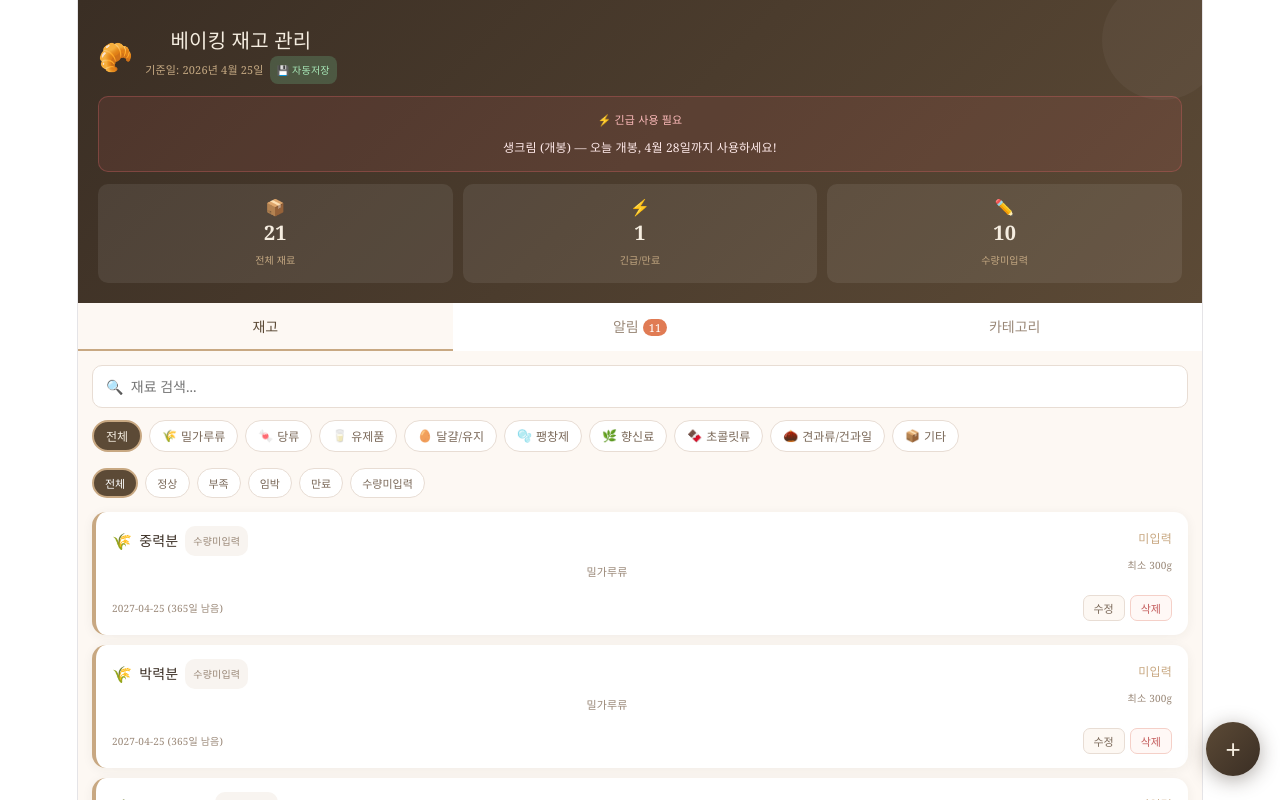
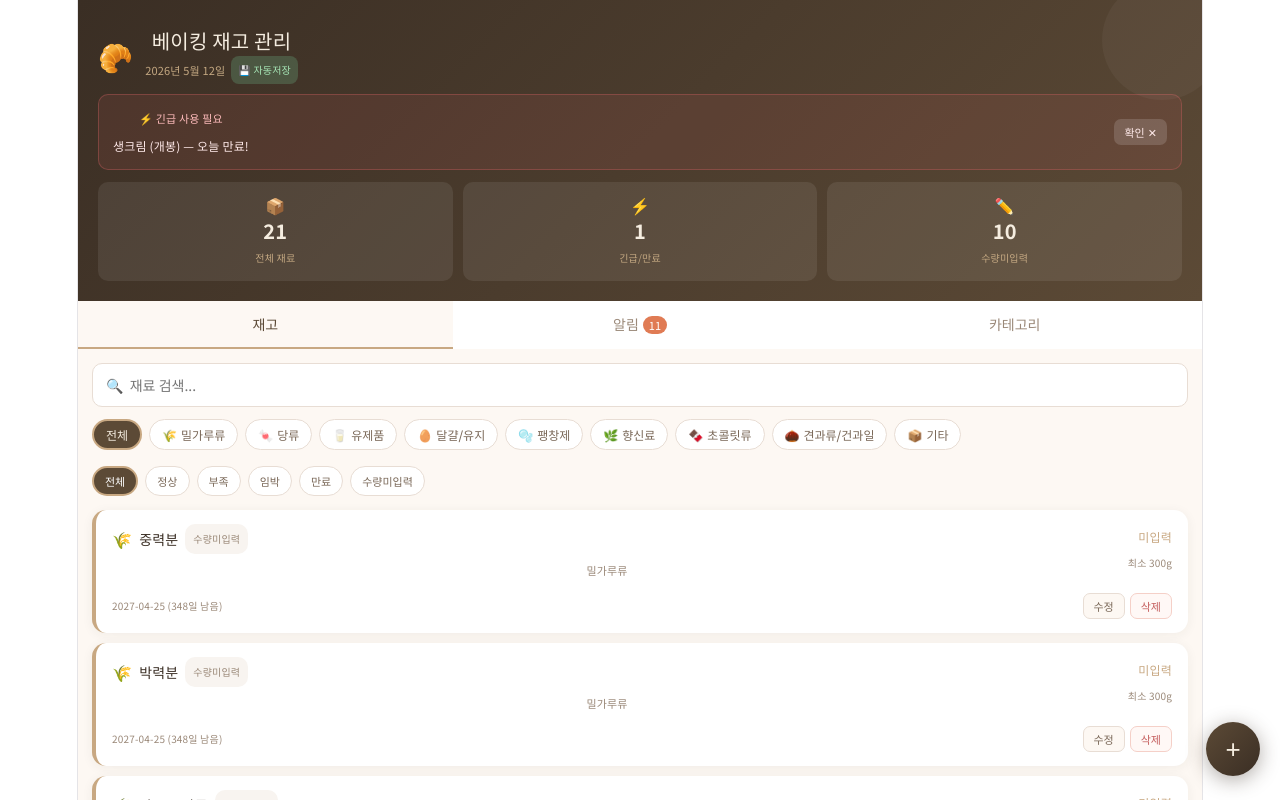
Before and after one commit to decafblend/baking-app, a React (Vite) app: page / in a window 1280 px wide. Shown: the top 800 px of the page. Built offline with nearby package versions, Linux system fonts and the light colour scheme.

Commit message:
수정1(글씨체,기준일)

```diff
--- a/src/App.jsx
+++ b/src/App.jsx
@@ -1,7 +1,6 @@
 import { useState, useEffect } from "react";
 
 const UNITS = ["g", "kg", "ml", "L", "개", "tsp", "tbsp", "컵"];
-const TODAY = "2026-04-25";
 
 const EMOJI_PALETTE = [
   "🌾","🍬","🥛","🥚","🫧","🌿","🌰","📦","🍫","🍋","🫐","🍓",
@@ -76,56 +75,31 @@ export default function BakingInventory() {
   const [form, setForm] = useState({ name: "", category: "", quantity: "", unit: "g", minStock: "", expiry: "" });
   const [notification, setNotification] = useState(null);
 
+  const [dismissedBanners, setDismissedBanners] = useState([]);
+
   // ── 저장/불러오기 ──────────────────────────────────────────
   useEffect(() => {
-    (async () => {
+    try { const v = localStorage.getItem("baking:items"); if (v) setItems(JSON.parse(v)); } catch (_) {}
     try {
-        const r = await window.storage.get("baking:items");
-        if (r?.value) setItems(JSON.parse(r.value));
-      } catch (_) {
-        // window.storage 없으면 localStorage 시도
-        try { const v = localStorage.getItem("baking:items"); if (v) setItems(JSON.parse(v)); } catch (_) {}
-      }
-      try {
-        const r = await window.storage.get("baking:cats");
-        if (r?.value) {
-          const parsed = JSON.parse(r.value);
+      const v = localStorage.getItem("baking:cats");
+      if (v) {
+        const parsed = JSON.parse(v);
         if (Array.isArray(parsed) && typeof parsed[0] === "string") {
           setCategories(parsed.map(name => DEFAULT_CATEGORIES.find(c => c.name === name) || { name, icon: "📦", color: "#b8c8d8" }));
-          } else {
-            setCategories(parsed);
+        } else { setCategories(parsed); }
       }
-        }
-      } catch (_) {
-        try { const v = localStorage.getItem("baking:cats"); if (v) setCategories(JSON.parse(v)); } catch (_) {}
-      }
+    } catch (_) {}
+    try { const v = localStorage.getItem("baking:dismissed"); if (v) setDismissedBanners(JSON.parse(v)); } catch (_) {}
     setLoaded(true);
-    })();
   }, []);
+  useEffect(() => { if (!loaded) return; try { localStorage.setItem("baking:items", JSON.stringify(items)); } catch (_) {} }, [items, loaded]);
+  useEffect(() => { if (!loaded) return; try { localStorage.setItem("baking:cats", JSON.stringify(categories)); } catch (_) {} }, [categories, loaded]);
+  useEffect(() => { if (!loaded) return; try { localStorage.setItem("baking:dismissed", JSON.stringify(dismissedBanners)); } catch (_) {} }, [dismissedBanners, loaded]);
 
-  useEffect(() => {
-    if (!loaded) return;
-    const save = async () => {
-      const data = JSON.stringify(items);
-      try { await window.storage.set("baking:items", data); } catch (_) {
-        try { localStorage.setItem("baking:items", data); } catch (_) {}
-      }
-    };
-    save();
-  }, [items, loaded]);
-
-  useEffect(() => {
-    if (!loaded) return;
-    const save = async () => {
-      const data = JSON.stringify(categories);
-      try { await window.storage.set("baking:cats", data); } catch (_) {
-        try { localStorage.setItem("baking:cats", data); } catch (_) {}
-      }
-    };
-    save();
-  }, [categories, loaded]);
   // ── 헬퍼 ──────────────────────────────────────────────────
-  const today = new Date(TODAY);
+  const today = new Date();
+  today.setHours(0, 0, 0, 0);
+  const todayStr = today.toLocaleDateString("ko-KR", { year: "numeric", month: "long", day: "numeric" });
   const getCatObj = (name) => categories.find(c => c.name === name) || { name, icon: "📦", color: "#b8c8d8" };
   const showNotif = (msg, type = "success") => { setNotification({ msg, type }); setTimeout(() => setNotification(null), 2500); };
 
@@ -193,7 +167,7 @@ export default function BakingInventory() {
 
   // ── 로딩 화면 ─────────────────────────────────────────────
   if (!loaded) return (
-    <div style={{ minHeight: "100vh", background: "#fdf8f3", display: "flex", flexDirection: "column", alignItems: "center", justifyContent: "center", fontFamily: "Georgia, serif" }}>
+    <div style={{ minHeight: "100vh", background: "#fdf8f3", display: "flex", flexDirection: "column", alignItems: "center", justifyContent: "center", fontFamily: "'Noto Sans KR', sans-serif" }}>
       <div style={{ fontSize: 48, marginBottom: 16 }}>🥐</div>
       <div style={{ fontSize: 14, color: "#9a8878" }}>재고 불러오는 중...</div>
     </div>
@@ -201,7 +175,7 @@ export default function BakingInventory() {
 
   // ── 렌더 ──────────────────────────────────────────────────
   return (
-    <div style={{ minHeight: "100vh", background: "#fdf8f3", fontFamily: "'Noto Serif KR', Georgia, serif", color: "#3a2e24" }}>
+    <div style={{ minHeight: "100vh", background: "#fdf8f3", fontFamily: "'Noto Sans KR', sans-serif", color: "#3a2e24" }}>
 
       {/* 알림 토스트 */}
       {notification && (
@@ -218,17 +192,30 @@ export default function BakingInventory() {
           <div>
             <div style={{ fontSize: 20, fontWeight: 700, color: "#f5ede0" }}>베이킹 재고 관리</div>
             <div style={{ fontSize: 11, color: "#c4a882", marginTop: 2, display: "flex", alignItems: "center", gap: 6 }}>
-              기준일: 2026년 4월 25일
+              {todayStr}
               <span style={{ background: "#6dbb8a44", color: "#a8e8b8", fontSize: 10, padding: "1px 7px", borderRadius: 8, fontWeight: 600 }}>💾 자동저장</span>
             </div>
           </div>
         </div>
 
-        {/* 생크림 긴급 배너 */}
-        <div style={{ background: "#c45c5c22", border: "1px solid #c45c5c66", borderRadius: 10, padding: "10px 14px", marginTop: 12, marginBottom: 4 }}>
+        {/* 유통기한 임박 긴급 배너 (확인하면 다시 안 뜸) */}
+        {urgentAlerts.filter(item => !dismissedBanners.includes(item.id)).map(item => {
+          const daysLeft = Math.ceil((new Date(item.expiry) - today) / (1000 * 60 * 60 * 24));
+          return (
+            <div key={item.id} style={{ background: "#c45c5c22", border: "1px solid #c45c5c66", borderRadius: 10, padding: "10px 14px", marginTop: 10, display: "flex", justifyContent: "space-between", alignItems: "center" }}>
+              <div>
                 <div style={{ fontSize: 11, color: "#ffbcbc", fontWeight: 700 }}>⚡ 긴급 사용 필요</div>
-          <div style={{ fontSize: 12, color: "#ffeaea", marginTop: 2 }}>생크림 (개봉) — 오늘 개봉, 4월 28일까지 사용하세요!</div>
+                <div style={{ fontSize: 12, color: "#ffeaea", marginTop: 2 }}>
+                  {item.name} — {daysLeft > 0 ? `${daysLeft}일 남음` : "오늘 만료!"}
                 </div>
+              </div>
+              <button onClick={() => setDismissedBanners(prev => [...prev, item.id])}
+                style={{ background: "rgba(255,255,255,0.15)", border: "none", color: "#ffeaea", borderRadius: 7, padding: "5px 10px", fontSize: 11, cursor: "pointer", whiteSpace: "nowrap", marginLeft: 10 }}>
+                확인 ✕
+              </button>
+            </div>
+          );
+        })}
 
         <div style={{ display: "flex", gap: 10, marginTop: 12 }}>
           {[
@@ -547,7 +534,7 @@ export default function BakingInventory() {
         </div>
       )}
 
-      <style>{`@import url('https://fonts.googleapis.com/css2?family=Noto+Serif+KR:wght@400;600;700&display=swap'); @keyframes fadeIn { from { opacity:0; transform:translateY(-8px); } to { opacity:1; transform:translateY(0); } }`}</style>
+      <style>{`@import url('https://fonts.googleapis.com/css2?family=Noto+Sans+KR:wght@400;500;600;700&display=swap'); @keyframes fadeIn { from { opacity:0; transform:translateY(-8px); } to { opacity:1; transform:translateY(0); } }`}</style>
     </div>
   );
 }
```
Lines whose indentation alone changed are shown as unchanged.
